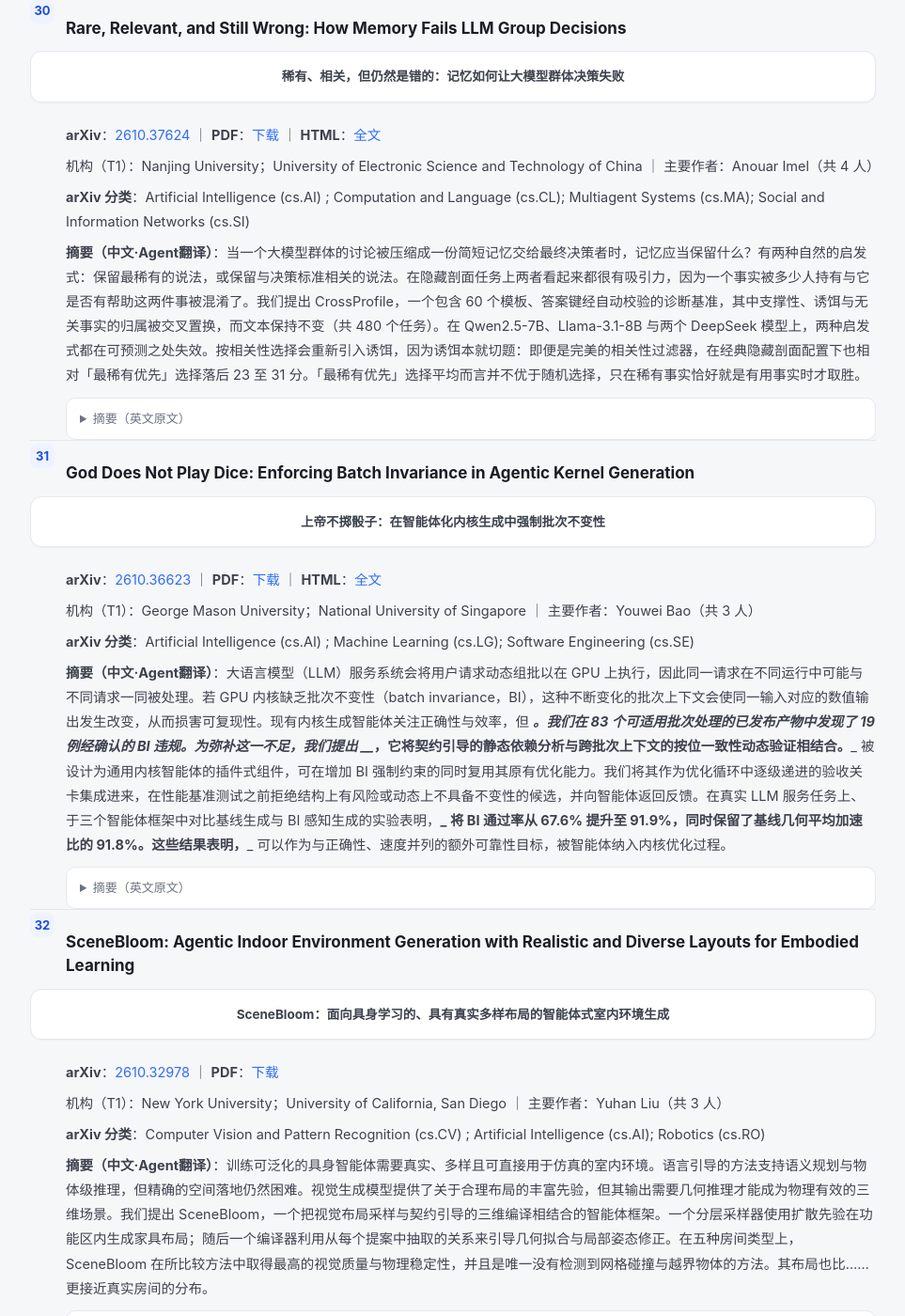
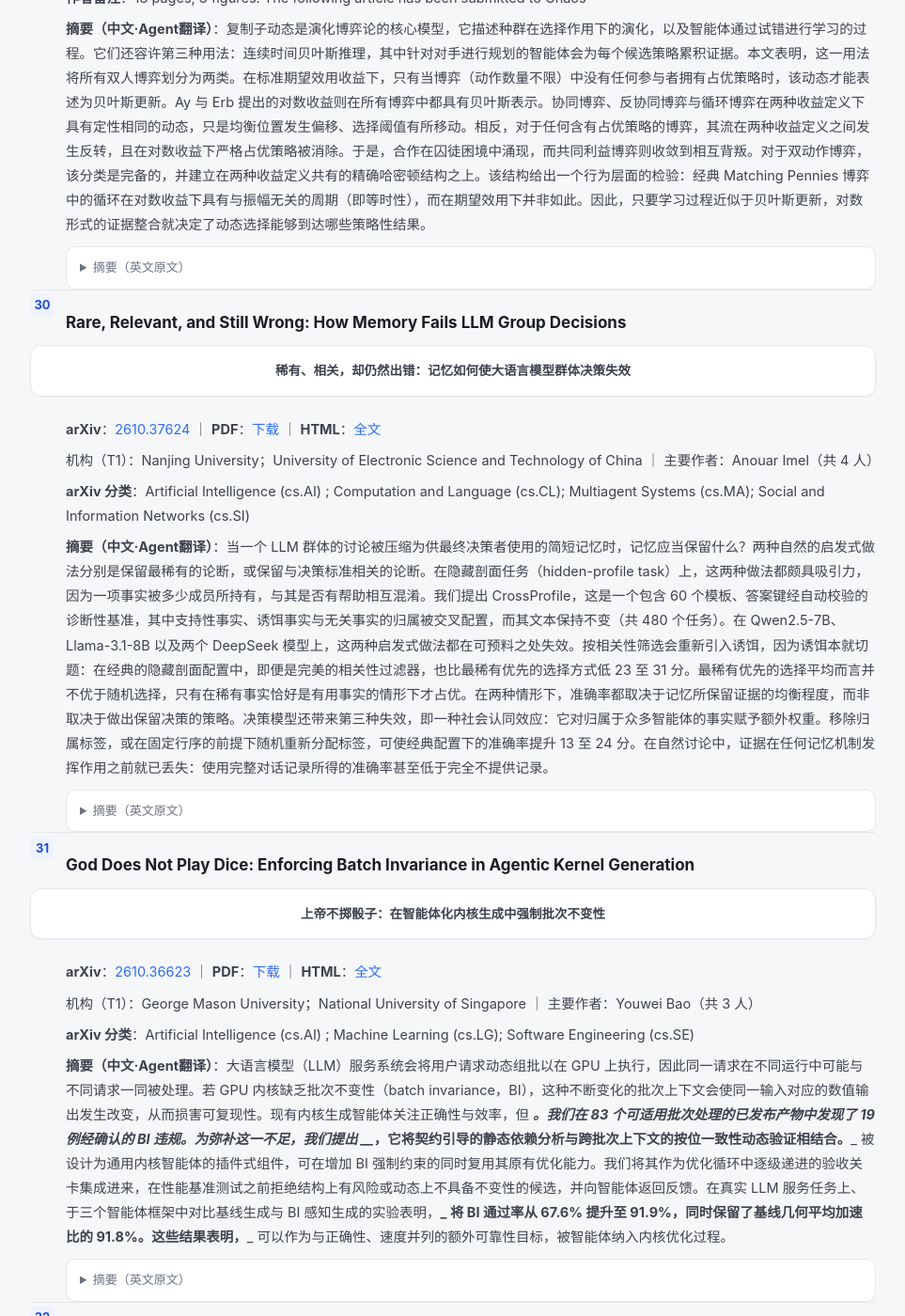
Before and after one commit to isaacveg/mas-daily, a Jekyll site: the page built from daily/2026-10-28.md, in a window 1280 px wide and 1400 px high, scrolled down 19480 px. Shown: the whole window at 94% size, without its empty margins (158-1121 px from the left). Built offline with Jekyll 4.4.1, drawn with Linux system fonts in a browser that asks for light colours; some of the changed text lies outside the part shown.

Commit message:
report: 更新 2026-10-28 日报

```diff
--- a/daily/2026-10-28.md
+++ b/daily/2026-10-28.md
@@ -109,12 +109,12 @@ Multi-arm manipulation has the potential to dramatically improve the throughput,
 
 #### <span data-idx="4"></span>LM-DSB: A Lightweight Multi-agent System for Automated Daily Safety Bulletin Generation in Construction
 
-> **LM-DSB：面向建筑行业每日安全公告自动生成的轻量多智能体系统**
+> **LM-DSB：面向建筑施工每日安全公告自动生成的轻量级多智能体系统**
 
 - **arXiv**：[2610.36433](https://arxiv.org/abs/2610.36433) ｜ **PDF**：[下载](https://arxiv.org/pdf/2610.36433)
 - 机构（T0）：University of Washington；University of Alberta ｜ 主要作者：Xianxiang Zhao（共 6 人）
 - **arXiv 分类**：Artificial Intelligence (cs.AI)
-- **摘要（中文·Agent翻译）**：建筑安全管理在制作每日安全公告（DSB）上仍举步维艰——这是一种结构化的每日沟通文件，用于识别工地特定隐患、传达安全规程并为工人设定预防措施。人工制作 DSB 每天需 2–3 小时且质量不稳定，有 25% 的施工班组从未开展作业前规划，这使安全人员脱离现场监督。本研究提出轻量多智能体 DSB 系统（LM-DSB），它把检索增强生成（RAG）与可本地部署的大语言模型（LLM）结合，在消费级个人电脑上自动生成 DSB。LM-DSB 以分层架构协调专门化的规划者、研究者与撰写者智能体，并通过在建筑安全文档上的领域专属微调、以及以 37 份健康、安全与环境（HSE）文档为基础的 RAG 落地来增强。两阶段验证评估了可行性。第一阶段比较评估显示，多智能体 RAG……
+- **摘要（中文·Agent翻译）**：建筑施工安全管理在编制每日安全公告（daily safety bulletin，DSB）方面仍面临困难；此类公告是一种结构化的每日沟通材料，用于识别工地特有的危险源、传达安全规程并为工人制定预防措施。人工编制 DSB 每天需耗时 2-3 小时，且质量参差不齐，有 25% 的作业班组从未开展作业前计划，这使安全管理人员被从现场监督工作中抽离。本研究提出轻量级多智能体 DSB 系统（Lightweight Multi-Agent DSB System，LM-DSB），它将检索增强生成（RAG）与可本地部署的大语言模型（LLM）相结合，在消费级个人计算机上实现 DSB 生成的自动化。LM-DSB 在分层架构中协调专门的规划器、研究者与撰写者智能体，并通过在建筑施工安全文档上的领域特定微调以及基于 37 份健康、安全与环境（HSE）文档的 RAG 依据予以增强。验证分两个阶段评估其可行性。第一阶段为对比评估，结果显示多智能体 RAG 系统（Llama 3-8B）优于所有其他配置，具有较高的词汇对齐度与连贯性（TF-IDF：0.70，BLEU：0.39，ROUGE-1：0.66），并能生成近乎完整的文档（长度比：1.01，而单智能体 RAG 为 0.39）。第二阶段为专家评估（N=40），确认了其实际可接受性（5 分制下平均分 3.50-4.20），在法规符合性（4.20）与事实准确性（4.10）方面尤为突出。研究结果表明，架构设计使轻量级模型能够在消费级硬件上处理安全关键型文档，从而推进建筑施工安全管理中的技术普惠。局限性包括知识库范围、语言限制以及缺乏现场部署验证；未来工作应着力于多模态集成与工作流程的采纳落地。
 
 <details>
 <summary>摘要（英文原文）</summary>
@@ -229,13 +229,13 @@ Much of the information needed for data analysis is buried in text columns: an a
 
 #### <span data-idx="11"></span>FOCUS: Active Critic Learning for Long-Horizon Language Model Agents
 
-> **FOCUS：面向长时程语言模型智能体的主动评论者学习**
+> **FOCUS：面向长程语言模型智能体的主动评论家学习**
 
 - **arXiv**：[2610.35801](https://arxiv.org/abs/2610.35801) ｜ **PDF**：[下载](https://arxiv.org/pdf/2610.35801) ｜ **HTML**：[全文](https://arxiv.org/html/2610.35801v1)
 - 机构（T0）：Johns Hopkins University ｜ 主要作者：Zhengping Jiang（共 6 人）
 - **arXiv 分类**：Machine Learning (cs.LG)
 - **作者备注**：32 pages, 5 figures
-- **摘要（中文·Agent翻译）**：稀疏的结果奖励使长时程语言模型智能体难以为较早的动作分配信用。学习到的评论者为中间状态提供价值估计，但这些估计可能不准确，而从轨迹内部各点用重复的续写样本估计中间值又会带来可观的成本。为缓解这些问题，我们提出 FOCUS，一种使用选择性分支来帮助评论者网络学习其价值估计器的强化学习方法。rollout 控制器通过从「预期最能降低评论者估计误差」的状态采样续写，来促进评论者的主动学习。这些精炼后的价值估计随后用 TD( ___ ) 优势为相邻状态之间的片段打分，而采样得到的证据则为评论者提供训练目标。FOCUS 通过一个模块化的上下文管理接口支持长时程智能体强化学习，该接口把上下文管理与 rollout 分配解耦……
+- **摘要（中文·Agent翻译）**：稀疏的结果奖励使长程语言模型智能体难以对较早的动作进行信用分配。学习得到的评论家网络可为中间状态提供价值估计，但这些估计可能不准确；而在轨迹内部各点反复进行续写采样以估计中间价值，则会带来可观的成本。为缓解上述问题，我们提出 FOCUS，一种利用选择性分支来帮助评论家网络学习其价值估计器的强化学习方法。该方法的采样控制器从预期能够最大程度降低评论家估计误差的状态出发采样续写，从而为评论家实现主动学习。随后，这些更精细的价值估计以 TD(___) 优势对相邻状态之间的片段进行打分，而采样得到的证据则为评论家提供训练目标。FOCUS 通过一个模块化的上下文管理接口支持长程智能体强化学习，该接口将上下文管理与采样资源分配解耦。实验表明，利用压缩所产生的片段边界进行价值估计与信用分配，FOCUS 在每步生成预算匹配的条件下，于法律推理、深度搜索与代码定位基准上优于 GRPO 与 VinePPO；在 Qwen3.5-9B 规模下，它在 BrowseComp-Plus 上的留存准确率较最强基线提升 7.2 分（55.4 对 48.2），在 DeonticBench 上提升 4.1 分（56.5 对 52.4）。
 
 <details>
 <summary>摘要（英文原文）</summary>
@@ -375,7 +375,7 @@ Interactive environments offer a practical way to evaluate large language model
 - 机构（T0）：Tsinghua University ｜ 主要作者：Xiaomi Embodied Intelligence Team（共 32 人）
 - **arXiv 分类**：Computation and Language (cs.CL) ; Computer Vision and Pattern Recognition (cs.CV)
 - **作者备注**：Technical Report; 40 pages, 27 figures, 8 tables; Project Page at this https URL
-- **摘要（中文·Agent翻译）**：通用具身智能要求机器人在长时程上协调多样技能、跟踪任务进度并从失败中恢复。仅靠专家策略不足以保证任务级可靠性，而强大的多模态智能体依赖昂贵的推理与外部经验，紧凑模型难以复现。我们提出 OmniBrain-0，一个轻量的统一具身智能体，通过一个共享的高层决策模型协调操作与导航，整合任务理解、规划、进度跟踪与反馈驱动的恢复。我们的渐进式训练框架结合了具身预训练、领域专门化的智能体蒸馏与多教师同策略蒸馏（MOPD）。它把强大教师的交互经验蒸馏给操作与导航专家，再把这些专家的决策能力整合进 OmniBrain-0。因此统一发生在所学得的决策模型内部，而不仅在工具接口层面。
+- **摘要（中文·Agent翻译）**：通用具身智能要求机器人在长程任务中协同多种技能、跟踪任务进度并从失败中恢复。仅靠专家策略无法保证任务层面的可靠性，而强大的多模态智能体依赖昂贵的推理与外部经验，紧凑模型难以复现这些能力。我们提出 OmniBrain-0，一个轻量级统一具身智能体，它通过共享的高层决策模型协调操作与导航，并集成任务理解、规划、进度跟踪与反馈驱动的恢复。我们的渐进式训练框架结合了具身预训练、领域专门化的智能体蒸馏以及多教师同策略蒸馏（multi-teacher on-policy distillation，MOPD）。该框架将强大教师的交互经验蒸馏到操作专家与导航专家之中，再将其决策能力固化到 OmniBrain-0 中。因此，统一发生在学习得到的决策模型内部，而不仅仅停留在工具接口层面。我们进一步提出评分细则引导的递归自我改进（Rubric-Guided Recursive Self-Improvement，RSI），这是一个数据飞轮：元智能体将执行证据转化为精炼的评分细则、步骤级提醒与经过验证的轨迹，用于领域专家的更新，随后再通过 MOPD 重新整合进 OmniBrain-0。我们在 LIBERO-Pro、LIBERO-Plus、RoboCasa365、RoboTwin 2.0 与 R2R-CE Val-Unseen 以及多项真实世界操作任务上评估了 OmniBrain-0。OmniBrain-0 兼具强劲的跨域任务性能与显著低于其闭源教师的推理与执行开销，表明具身能力可被高效迁移并固化为一个紧凑的统一智能体。
 
 <details>
 <summary>摘要（英文原文）</summary>
@@ -411,7 +411,7 @@ Large language model (LLM) agents that call enterprise APIs must select the corr
 - **arXiv**：[2610.35966](https://arxiv.org/abs/2610.35966) ｜ **PDF**：[下载](https://arxiv.org/pdf/2610.35966) ｜ **HTML**：[全文](https://arxiv.org/html/2610.35966v1)
 - 机构（T1）：Amazon ｜ 主要作者：Ruijia Niu（共 4 人）
 - **arXiv 分类**：Multiagent Systems (cs.MA) ; Artificial Intelligence (cs.AI)
-- **摘要（中文·Agent翻译）**：在专业领域部署大语言模型智能体，往往需要通用模型所不具备的细粒度任务特定流程与知识，然而参数训练成本高昂且不可解释，而人工设计的智能体系统则将成本转嫁给专家人力。情景记忆在上下文层面进行更新，但单智能体自适应难以缓解跨任务干扰，在跨应用导航或数据池分析等复杂任务上尤为如此。尽管多智能体演化可以缓解这一问题，但已有方法对更新规则缺乏清晰定义，并依赖骨干模型来决定系统在何处以及发生多大变化。这种界定不清的演化使学习过程遵循骨干模型的结构偏好，而非依据实际观测到的失败：某个骨干倾向于累积技能，另一个骨干则倾向于派生新的智能体。我们提出 EMMA（structured Episodic Memory for Multi-Agent workflow synthesis），它将多智能体系统的配置（控制器路由记忆、继承通才提示词的专家智能体，以及逐步的过程性技能）视为情景记忆。EMMA 显式规定了更新的归属与可采纳性：反思器将每一处诊断出的失败指派给拥有其修正权限的作用域，并在该作用域内提出一处编辑；与骨干无关的守卫机制则确保每一处被接受的编辑都具有明确作用域、为增量式且有界。在 KramaBench、AppWorld 与 BBEH 上，使用五个骨干模型与四个基线（ACE、GEPA、EvoMAS 与 ADAS），EMMA 在每个基准上均取得最佳总体性能，较最强基线最高提升 32.5%，在不同骨干上保持一致的改进，且训练执行次数比最高效的基线少 17-38%。
+- **摘要（中文·Agent翻译）**：在专业领域部署大语言模型智能体，往往需要通用模型所不具备的细粒度任务特定流程与知识，然而参数训练成本高昂且不可解释，而人工设计的智能体系统则将成本转嫁给专家人力。情景记忆在上下文层面进行更新，但单智能体自适应难以缓解跨任务干扰，在跨应用导航或数据池分析等复杂任务上尤为如此。尽管多智能体演化可以缓解这一问题，但已有方法对更新规则缺乏清晰定义，并依赖骨干模型来决定系统在何处以及发生多大变化。这种界定不清的演化使学习过程遵循骨干模型的结构偏好，而非依据实际观测到的失败：某个骨干倾向于累积技能，另一个骨干则倾向于派生新的智能体。我们提出 EMMA（structured Episodic Memory for Multi-Agent workflow synthesis），它将多智能体系统的配置（控制器路由记忆、继承通才提示词的专家智能体，以及逐步的过程性技能）视为情景记忆。EMMA 显式规定了更新的归属与可采纳性：反思器将每一处诊断出的失败指派给拥有其修正权限的作用域，并在该作用域内提出一处编辑；与骨干无关的守卫机制则确保每一处被接受的编辑都具有明确作用域、为增量式且有界。在 KramaBench、AppWorld 与 BBEH 上，在五个骨干模型与四个基线（ACE、GEPA、EvoMAS 与 ADAS）的设置下，EMMA 在每个基准上均取得最佳总体性能，较最强基线最高提升 32.5%，在不同骨干上保持一致的改进，且训练执行次数比最高效的基线少 17-38%。
 
 <details>
 <summary>摘要（英文原文）</summary>
@@ -509,7 +509,7 @@ We present SCOPE, a multi-agent system for profiling news media outlets with res
 
 #### <span data-idx="27"></span>Remembering Is Not Enough: Refining Memories and Learning When to Use Them in Multi-Agent Systems
 
-> **记住并不够：在多智能体系统中精炼记忆并学会何时使用记忆**
+> **仅仅记住还不够：在多智能体系统中精炼记忆并学会何时使用记忆**
 
 - **arXiv**：[2610.36652](https://arxiv.org/abs/2610.36652) ｜ **PDF**：[下载](https://arxiv.org/pdf/2610.36652) ｜ **HTML**：[全文](https://arxiv.org/html/2610.36652v1)
 - 机构（T1）：Tongji University ｜ 主要作者：Yipeng Hao（共 9 人）
@@ -562,12 +562,12 @@ Replicator dynamics, the central model of evolutionary game theory, describe pop
 
 #### <span data-idx="30"></span>Rare, Relevant, and Still Wrong: How Memory Fails LLM Group Decisions
 
-> **稀有、相关，但仍然是错的：记忆如何让大模型群体决策失败**
+> **稀有、相关，却仍然出错：记忆如何使大语言模型群体决策失效**
 
 - **arXiv**：[2610.37624](https://arxiv.org/abs/2610.37624) ｜ **PDF**：[下载](https://arxiv.org/pdf/2610.37624) ｜ **HTML**：[全文](https://arxiv.org/html/2610.37624v1)
 - 机构（T1）：Nanjing University；University of Electronic Science and Technology of China ｜ 主要作者：Anouar Imel（共 4 人）
 - **arXiv 分类**：Artificial Intelligence (cs.AI) ; Computation and Language (cs.CL); Multiagent Systems (cs.MA); Social and Information Networks (cs.SI)
-- **摘要（中文·Agent翻译）**：当一个大模型群体的讨论被压缩成一份简短记忆交给最终决策者时，记忆应当保留什么？有两种自然的启发式：保留最稀有的说法，或保留与决策标准相关的说法。在隐藏剖面任务上两者看起来都很有吸引力，因为一个事实被多少人持有与它是否有帮助这两件事被混淆了。我们提出 CrossProfile，一个包含 60 个模板、答案键经自动校验的诊断基准，其中支撑性、诱饵与无关事实的归属被交叉置换，而文本保持不变（共 480 个任务）。在 Qwen2.5-7B、Llama-3.1-8B 与两个 DeepSeek 模型上，两种启发式都在可预测之处失效。按相关性选择会重新引入诱饵，因为诱饵本就切题：即便是完美的相关性过滤器，在经典隐藏剖面配置下也相对「最稀有优先」选择落后 23 至 31 分。「最稀有优先」选择平均而言并不优于随机选择，只在稀有事实恰好就是有用事实时才取胜。
+- **摘要（中文·Agent翻译）**：当一个 LLM 群体的讨论被压缩为供最终决策者使用的简短记忆时，记忆应当保留什么？两种自然的启发式做法分别是保留最稀有的论断，或保留与决策标准相关的论断。在隐藏剖面任务（hidden-profile task）上，这两种做法都颇具吸引力，因为一项事实被多少成员所持有，与其是否有帮助相互混淆。我们提出 CrossProfile，这是一个包含 60 个模板、答案键经自动校验的诊断性基准，其中支持性事实、诱饵事实与无关事实的归属被交叉配置，而其文本保持不变（共 480 个任务）。在 Qwen2.5-7B、Llama-3.1-8B 以及两个 DeepSeek 模型上，这两种启发式做法都在可预料之处失效。按相关性筛选会重新引入诱饵，因为诱饵本就切题：在经典的隐藏剖面配置中，即便是完美的相关性过滤器，也比最稀有优先的选择方式低 23 至 31 分。最稀有优先的选择平均而言并不优于随机选择，只有在稀有事实恰好是有用事实的情形下才占优。在两种情形下，准确率都取决于记忆所保留证据的均衡程度，而非取决于做出保留决策的策略。决策模型还带来第三种失效，即一种社会认同效应：它对归属于众多智能体的事实赋予额外权重。移除归属标签，或在固定行序的前提下随机重新分配标签，可使经典配置下的准确率提升 13 至 24 分。在自然讨论中，证据在任何记忆机制发挥作用之前就已丢失：使用完整对话记录所得的准确率甚至低于完全不提供记录。
 
 <details>
 <summary>摘要（英文原文）</summary>
@@ -596,12 +596,12 @@ Large language model (LLM) serving systems dynamically batch user requests for G
 
 #### <span data-idx="32"></span>SceneBloom: Agentic Indoor Environment Generation with Realistic and Diverse Layouts for Embodied Learning
 
-> **SceneBloom：面向具身学习的、具有真实多样布局的智能体式室内环境生成**
+> **SceneBloom：为具身学习生成具有真实感与多样布局的智能体化室内环境**
 
 - **arXiv**：[2610.32978](https://arxiv.org/abs/2610.32978) ｜ **PDF**：[下载](https://arxiv.org/pdf/2610.32978)
 - 机构（T1）：New York University；University of California, San Diego ｜ 主要作者：Yuhan Liu（共 3 人）
 - **arXiv 分类**：Computer Vision and Pattern Recognition (cs.CV) ; Artificial Intelligence (cs.AI); Robotics (cs.RO)
-- **摘要（中文·Agent翻译）**：训练可泛化的具身智能体需要真实、多样且可直接用于仿真的室内环境。语言引导的方法支持语义规划与物体级推理，但精确的空间落地仍然困难。视觉生成模型提供了关于合理布局的丰富先验，但其输出需要几何推理才能成为物理有效的三维场景。我们提出 SceneBloom，一个把视觉布局采样与契约引导的三维编译相结合的智能体框架。一个分层采样器使用扩散先验在功能区内生成家具布局；随后一个编译器利用从每个提案中抽取的关系来引导几何拟合与局部姿态修正。在五种房间类型上，SceneBloom 在所比较方法中取得最高的视觉质量与物理稳定性，并且是唯一没有检测到网格碰撞与越界物体的方法。其布局也比……更接近真实房间的分布。
+- **摘要（中文·Agent翻译）**：训练具备泛化能力的具身智能体，需要真实、多样且可直接用于仿真的室内环境。语言引导的方法支持语义规划与物体级推理，但精确的空间定位依然困难。视觉生成模型能够提供关于合理布局的丰富先验，但其输出仍需经过几何推理才能成为物理上有效的 3D 场景。我们提出 SceneBloom，一个将视觉布局采样与契约引导的 3D 编译相结合的智能体化框架。分层采样器利用扩散先验在各功能区内生成家具布局。随后，一个编译器利用从每个布局提案中抽取的关系，引导几何拟合与局部位姿修正。在五种房间类型上，SceneBloom 在所比较的方法中取得最高的视觉质量与物理稳定性，并且是唯一未检测到网格碰撞与越界物体的方法。其布局分布也比所有对比基线更接近真实房间的分布。在这些真实感场景中训练的物体导航策略，在留出的真实扫描数据上取得了比使用同等数量真实训练扫描所训练的策略更高的成功率。代码可在 this https URL 处获取。
 
 <details>
 <summary>摘要（英文原文）</summary>
@@ -630,13 +630,13 @@ Achieving safety in autonomous driving through Multi-Agent Reinforcement Learnin
 
 #### <span data-idx="34"></span>Silent and Costly: Characterizing and Detecting Prompt-Caching Mis-Integration in LLM Agents
 
-> **静默而昂贵：刻画并检测大模型智能体中提示词缓存的错误集成**
+> **无声且昂贵：刻画并检测 LLM 智能体中的提示词缓存集成错误**
 
 - **arXiv**：[2610.34817](https://arxiv.org/abs/2610.34817) ｜ **PDF**：[下载](https://arxiv.org/pdf/2610.34817) ｜ **HTML**：[全文](https://arxiv.org/html/2610.34817v1)
 - 机构（T1）：UNSW Sydney；Nanyang Technological University；Southern University of Science and Technology ｜ 主要作者：Ying Zhang（共 7 人）
 - **arXiv 分类**：Software Engineering (cs.SE) ; Artificial Intelligence (cs.AI)
 - **作者备注**：Accepted at ICSE 2027
-- **摘要（中文·Agent翻译）**：大语言模型（LLM）服务处理海量用户请求，带来可观的推理成本。为降低成本和延迟，服务商引入了提示词缓存。然而由于各服务商 API 异构、缓存语义持续演进，正确集成提示词缓存并非易事。为理解下游应用中的提示词缓存错误集成，我们对来自 10 个流行开源智能体系统的 120 个与提示词缓存相关的拉取请求开展了首个实证研究。我们发现，错误集成既出现在请求侧的配置错误，也出现在读取侧的使用计数错误。更重要的是，多数错误集成是静默失败的，不会引起可观测的运行期故障。受这些发现启发，我们设计了 CACHELINT，它把一处提示词缓存错误集成建模为一个调用点连同正确集成缓存所需的前置条件。CACHELINT 定位缓存调用点……
+- **摘要（中文·Agent翻译）**：大语言模型（LLM）服务处理海量用户请求，由此产生可观的推理成本。为降低成本和时延，服务提供商引入了提示词缓存。然而，由于各提供商 API 异构且缓存语义不断演进，正确集成提示词缓存并非易事。为理解下游应用中的提示词缓存集成错误，我们对来自 10 个流行开源智能体系统的 120 个与提示词缓存相关的 pull request 开展了首个实证研究。研究结果表明，提示词缓存集成错误既源于请求侧的配置错误，也源于读取侧的使用量统计错误。更重要的是，大多数集成错误都以静默方式失效，不会引起可观测的运行时故障。受这些发现启发，我们设计了 CACHELINT，它将一处提示词缓存集成错误建模为一个调用点以及正确集成缓存所需满足的前置条件。CACHELINT 利用 CodeQL 定位缓存调用点，并针对带日期标注的提供商能力 oracle 或通过 LLM 守卫检查来逐一消解各前置条件。在识别所研究的 10 个智能体系统中 120 处已标注的集成错误时，CACHELINT 达到 0.71 的精确率与 0.78 的召回率。我们的评估进一步证明了 CACHELINT 在真实场景中的有效性：在 571 个智能体项目中识别出 32 处集成错误，精确率为 0.86。这些发现已获得 21 次开发者确认，并促成 18 项上游修复，其中之一位于 Anthropic 的官方 SDK 中。
 
 <details>
 <summary>摘要（英文原文）</summary>
```
Also changed, not shown: other parts of daily/2026-10-28.md (+1 -1 lines).
